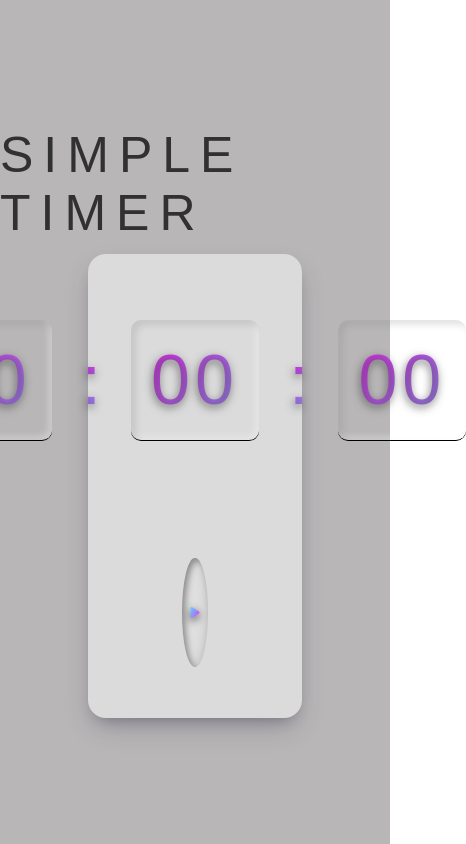
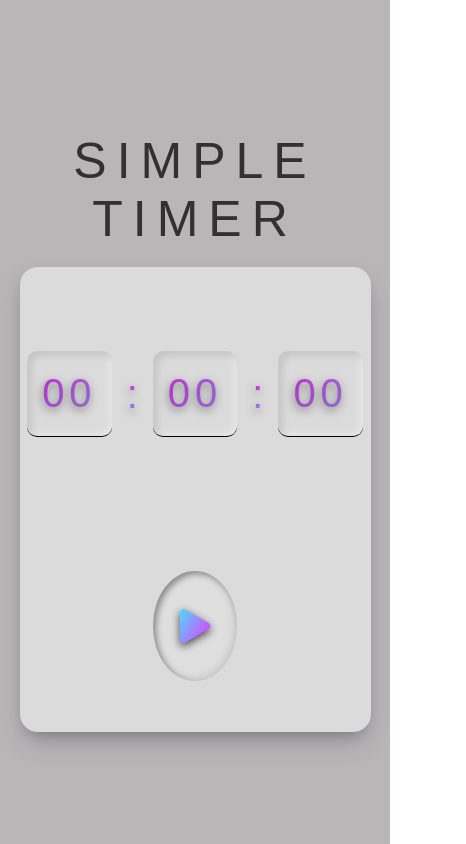
Before and after one commit to AchiangahF/Simple-ScrollWheel-Timer-JS, a plain HTML site: page index.html in a window 390 px wide. Shown: the whole page, 466 px wide, since content can reach past the window. Drawn offline with Linux system fonts and the light colour scheme.

Commit message:
First responsive design

```diff
--- a/index.css
+++ b/index.css
@@ -21,6 +21,7 @@ h1{
     font-weight: lighter;
     color: rgb(49, 49, 49);
     letter-spacing: 10px;
+    text-align: center;
 }
 
 .container{
@@ -86,3 +87,41 @@ h1{
     width: 40%;
     filter: drop-shadow(0 0.2rem 0.25rem rgba(0, 0, 0, 0.685));
 }
+
+/* Responsive Tablets and Ipads */
+
+@media (max-width: 900px){
+    .container{
+        width: 70%;
+    }
+    .spec{
+        padding: 10px;
+    }
+    .timerControls{
+        background-color: none;
+    }
+    .timerControls div{
+        width: 24%;
+    }
+}
+
+/* Responsive Mobile phones */
+
+@media (max-width: 500px) {
+    .container{
+        width: 90%;
+    }
+    h1{
+        padding: 5%;
+    }
+    .timerScreen{
+        gap: 15px;
+    }
+    .timerScreen span{
+        font-family: Arial, Helvetica, sans-serif;
+        font-size: 40px;
+    }
+    .spec{
+        padding: 20px 15px 20px ;
+    }
+}
```
